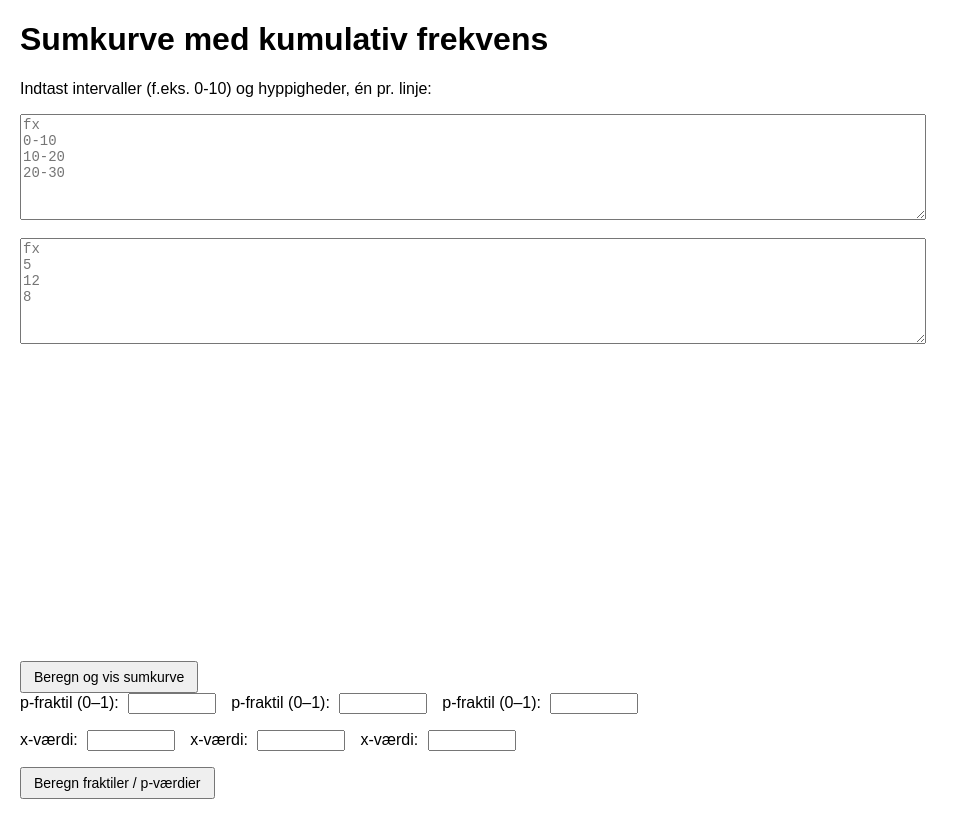
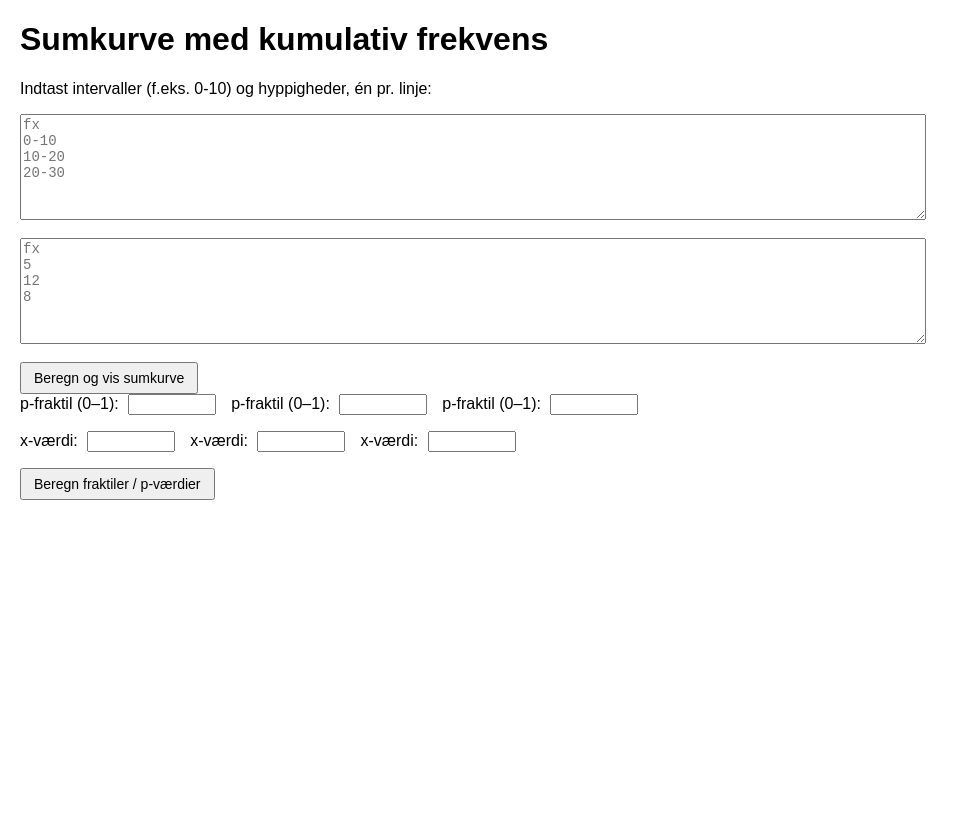
Before and after one commit to jenskaalby/matkem, a Jekyll site: the page matematik/deskstat/grupp_obs.html, which Jekyll copies as it is, in a window 1280 px wide. Shown: the top 838 px of the page, without its empty margins (0-969 px from the left). Built offline with Jekyll 4.4.1, drawn with Linux system fonts in a browser that asks for light colours.

Commit message:
Update grupp_obs.html

```diff
--- a/matematik/deskstat/grupp_obs.html
+++ b/matematik/deskstat/grupp_obs.html
@@ -36,7 +36,7 @@
     #sumkurveCanvas {
       max-width: 100%;
       height: 300px;
-      margin-bottom: 20px;
+      margin-top: 30px;
     }
     .flex-row {
       display: flex;
@@ -63,8 +63,6 @@
   <textarea id="frequencies" placeholder="fx&#10;5&#10;12&#10;8"></textarea>
 
   <button onclick="processData()">Beregn og vis sumkurve</button>
-
-  <canvas id="sumkurveCanvas"></canvas>
 
   <div class="flex-row">
     <div>
@@ -101,6 +99,8 @@
   <div id="fraktilResultat" style="margin-top: 1em; font-weight: bold;"></div>
 
   <div id="results"></div>
+
+  <canvas id="sumkurveCanvas"></canvas>
 
 <script>
 let globalData = {};
```
Also changed, not shown: other parts of matematik/deskstat/grupp_obs.html (+1 -10 lines).
